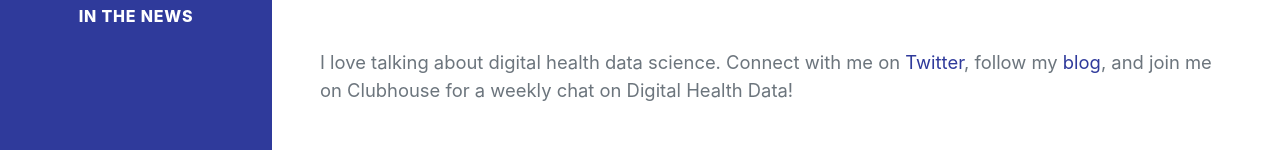
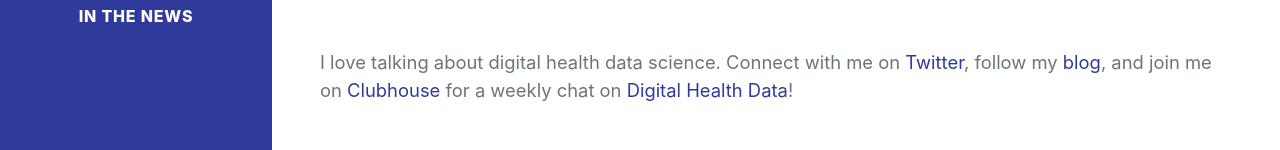
Before and after one commit to brinnaebent/brinnaebent.github.io, a plain HTML site: page index.html in a window 1280 px wide. Shown: the part 596-746 px from the top of the page. Drawn offline with nearby package versions, Linux system fonts and the light colour scheme; a web font is replaced by a local one.

Commit message:
updated links to CH

```diff
--- a/index.html
+++ b/index.html
@@ -48,7 +48,7 @@
                     <p class="lead mb-5">I am currently the lead software developer at the <a target="blank" href="http://dbdp.org">Digital Biomarker Discovery Pipeline (DBDP)</a>, an open source software platform for developing digital biomarkers from mHealth and wearables data.
                         I am the creator and maintainer of three open source Python packages that enable data analysis and feature engineering of wearable sensors: <a target="blank" href="https://github.com/brinnaebent/cgmquantify">cgmquantify</a>, <a target="blank" href="https://github.com/brinnaebent/wearablecompute">wearablecompute</a>,  and <a target="blank" href="https://github.com/brinnaebent/wearablevar">wearablevar</a>.</p>
 
-                    <p class="lead mb-5">I love talking about digital health data science. Connect with me on <a target="blank" href="https://twitter.com/RunsData">Twitter</a>, follow my <a target="blank" href="https://medium.com/@RunsData">blog</a>, and join me on Clubhouse for a weekly chat on Digital Health Data!</p>
+                    <p class="lead mb-5">I love talking about digital health data science. Connect with me on <a target="blank" href="https://twitter.com/RunsData">Twitter</a>, follow my <a target="blank" href="https://medium.com/@RunsData">blog</a>, and join me on <a target="blank" href="https://www.joinclubhouse.com/@runsdata">Clubhouse</a> for a weekly chat on <a target="blank" href="https://www.joinclubhouse.com/club/digital-health-data">Digital Health Data</a>!</p>
 
                     <div class="social-icons">
                         <a class="social-icon" target="blank" href="https://www.linkedin.com/in/brinnaebent/"><i class="fab fa-linkedin-in"></i></a><a class="social-icon" target="blank" href="https://github.com/brinnaebent"><i class="fab fa-github"></i></a><a class="social-icon" target="blank" href="https://twitter.com/RunsData"><i class="fab fa-twitter"></i></a><a class="social-icon" target="blank" href="https://medium.com/@RunsData"><i class="fab fa-medium"></i></a>
```
